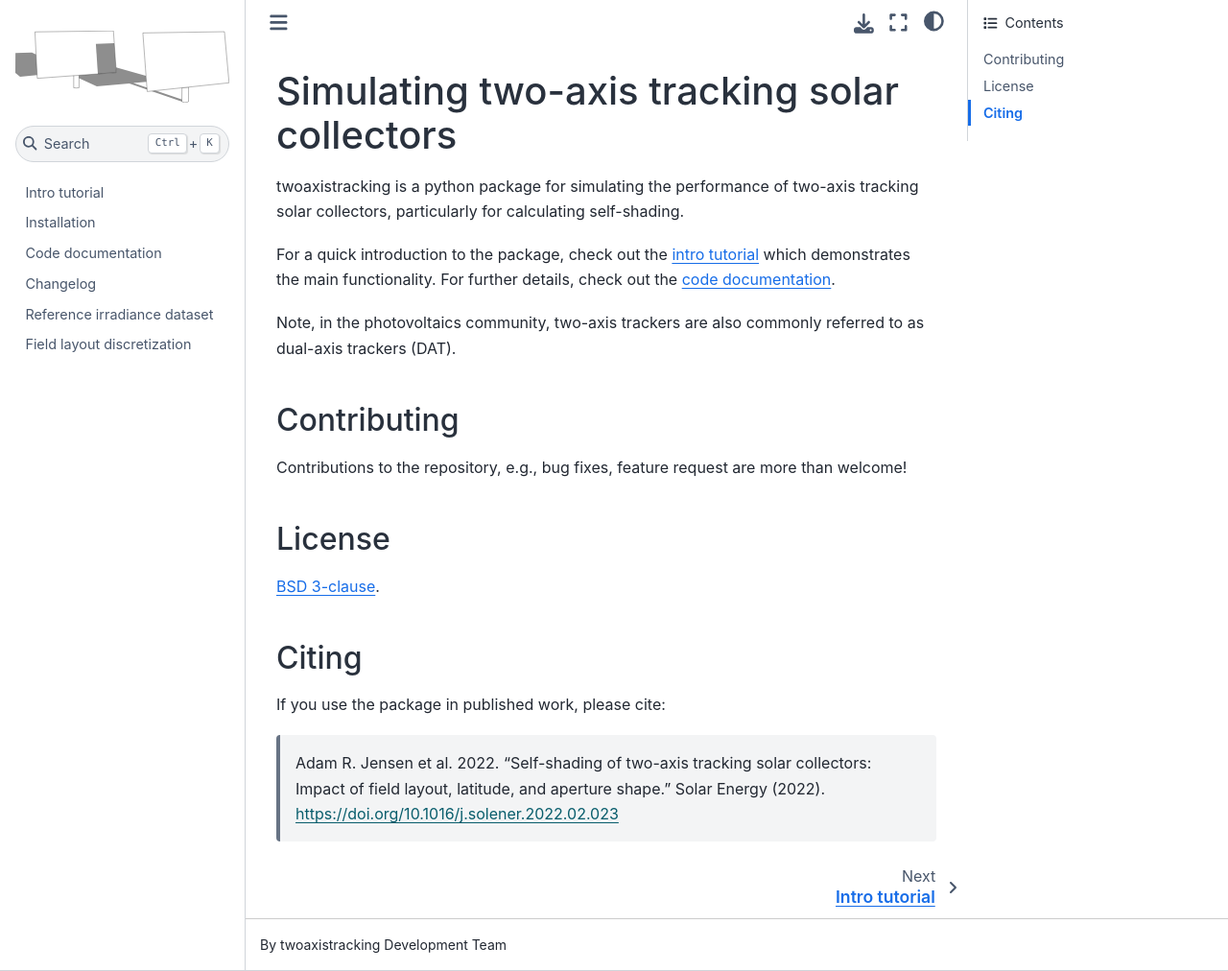
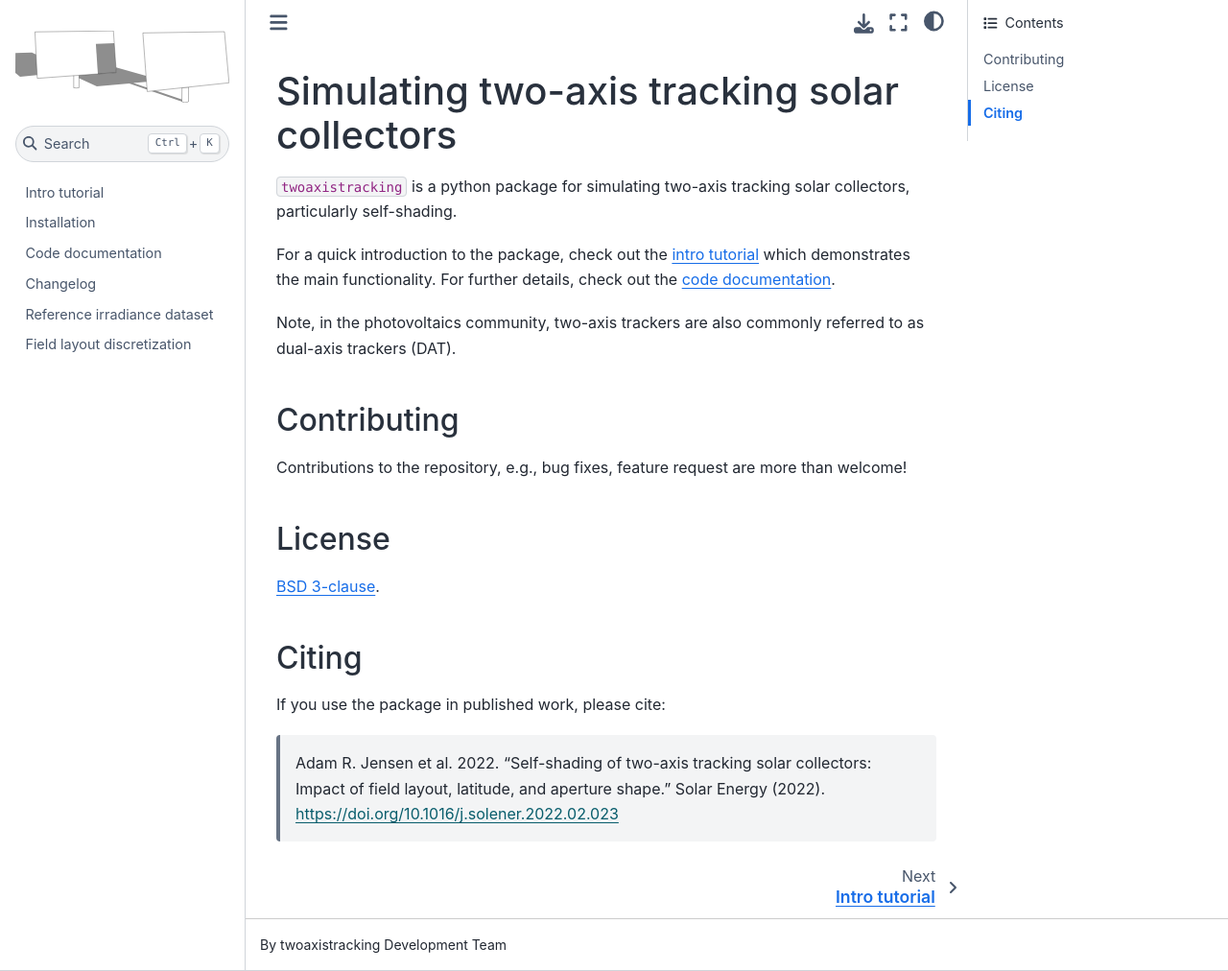
Before and after one commit to pvlib/twoaxistracking, a Sphinx documentation site: the page built from docs/source/index.md, in a window 1280 px wide and 1012 px high. Shown: the whole window at 96% size. Built offline with Sphinx 7.4.7 and the Sphinx Book theme 1.1.4, drawn with Linux system fonts in a browser that asks for light colours.

Commit message:
Fix typos

```diff
--- a/docs/source/index.md
+++ b/docs/source/index.md
@@ -1,6 +1,6 @@
 # Simulating two-axis tracking solar collectors
 
-twoaxistracking is a python package for simulating the performance of two-axis tracking solar collectors, particularly for calculating self-shading.
+`twoaxistracking` is a python package for simulating two-axis tracking solar collectors, particularly self-shading.
 
 For a quick introduction to the package, check out the [intro tutorial](../notebooks/intro_tutorial) which demonstrates the main functionality. For further details, check out the [code documentation](../documentation).
 
```
Also changed, not shown: docs/source/installation.md (+1 -1 lines), docs/source/notebooks/field_layout_discretization.ipynb, docs/source/notebooks/reference_dataset.ipynb.
